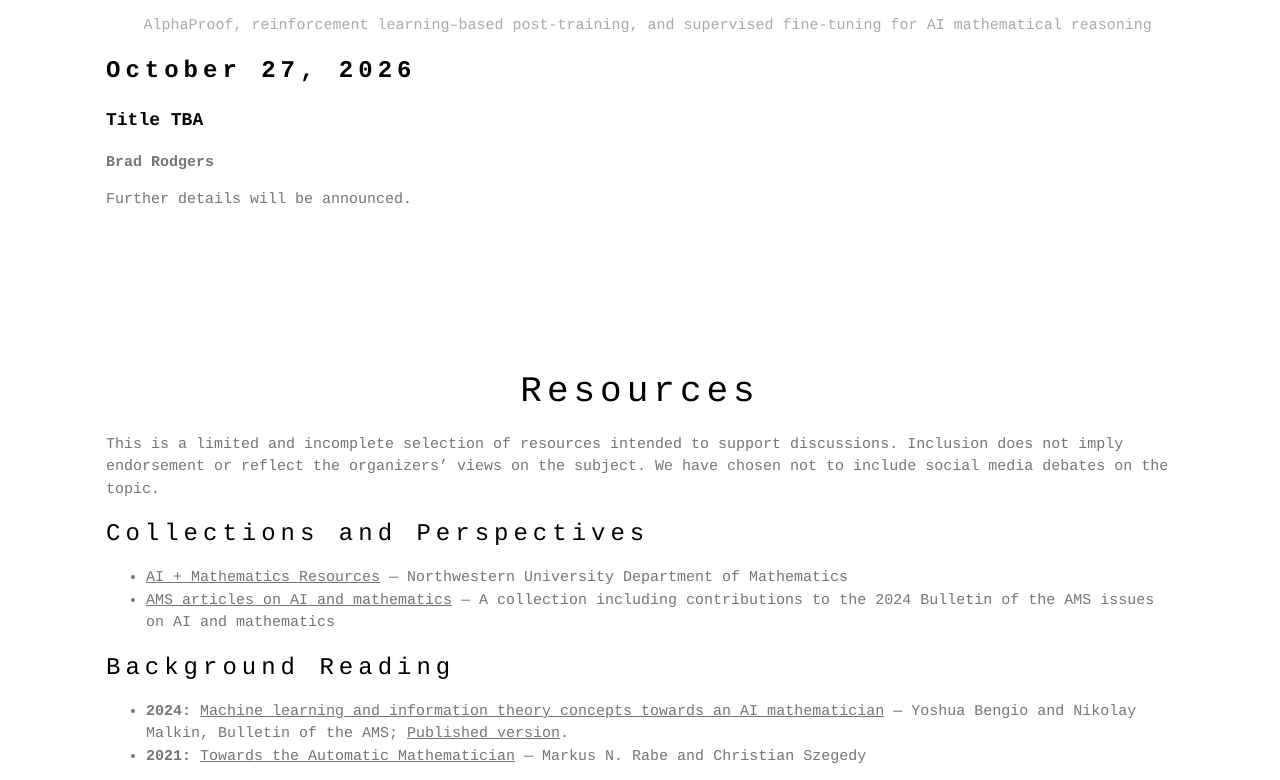
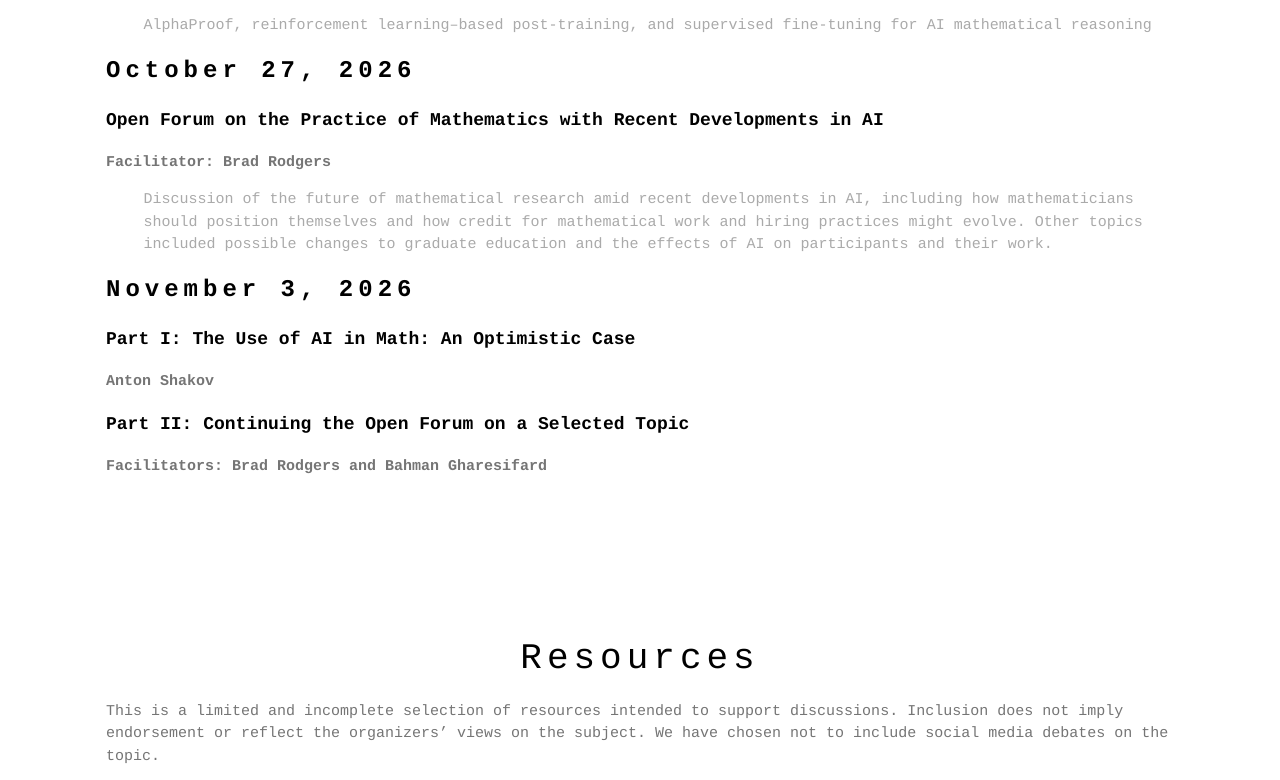
Before and after one commit to gharesifard/gharesifard.github.io, a plain HTML site: page seminar26.html in a window 1280 px wide. Shown: the part 1691-2471 px from the top of the page. Drawn offline with nearby package versions, Linux system fonts and the light colour scheme.

Commit message:
Update seminar details and add new topics

```diff
--- a/seminar26.html
+++ b/seminar26.html
@@ -79,9 +79,15 @@ h1, h2, h3, h4, h5, h6 {
     <p class="w3-medium w3-text-grey"><b>Bahman Gharesifard</b></p>
     <p class="w3-medium" style="margin-left: 2.5em; color: #aaa;">AlphaProof, reinforcement learning–based post-training, and supervised fine-tuning for AI mathematical reasoning</p>
     <h3><b>October 27, 2026</b></h3>
-    <p class="w3-large"><b>Title TBA</b></p>
-    <p class="w3-medium w3-text-grey"><b>Brad Rodgers</b></p>
-    <p class="w3-text-grey">Further details will be announced.</p>
+    <p class="w3-large"><b>Open Forum on the Practice of Mathematics with Recent Developments in AI</b></p>
+    <p class="w3-medium w3-text-grey"><b>Facilitator: Brad Rodgers</b></p>
+    <p class="w3-medium" style="margin-left: 2.5em; color: #aaa;">Discussion of the future of mathematical research amid recent developments in AI, including how mathematicians should position themselves and how credit for mathematical work and hiring practices might evolve.
+      Other topics included possible changes to graduate education and the effects of AI on participants and their work.</p>
+    <h3><b>November 3, 2026</b></h3>
+    <p class="w3-large"><b>Part I: The Use of AI in Math: An Optimistic Case</b></p>
+    <p class="w3-medium w3-text-grey"><b>Anton Shakov</b></p>
+    <p class="w3-large"><b>Part II: Continuing the Open Forum on a Selected Topic</b></p>
+    <p class="w3-medium w3-text-grey"><b>Facilitators: Brad Rodgers and Bahman Gharesifard</b></p>
   </div>
 
 <!-- Resources Section -->
@@ -105,12 +111,14 @@ h1, h2, h3, h4, h5, h6 {
     </ul>
     <h3>Mathematical Education</h3>
     <ul class="w3-text-grey">
+      <li><b>October 27, 2026:</b> <a href="https://www.ahmath.org/doctoraladvising">Preserving Our Humanity, Supporting Our Students: Doctoral Advising in Mathematics</a> — Association for Human Mathematics (AHM); recommendations on doctoral advising in the context of generative AI, including student–advisor agreements, mathematical communication, AI use disclosure, and student wellbeing.</li>
       <li><b>September 17–18, 2026:</b> <a href="https://cmsa.fas.harvard.edu/aimathphd_summit/">Summit on PhD Math Education in the Age of AI</a></li>
       <li><b>October 1, 2025:</b> <a href="https://www.youtube.com/watch?v=STTvEmBM3rg">Akshay Venkatesh: What do we tell our students about AI?</a></li>
       <li><b>February 3, 2024:</b> <a href="https://www.ams.org/about-us/CoEwhitepaper2024.pdf">Artificial Intelligence: Challenges and Opportunities in Postsecondary Mathematics Education</a> — American Mathematical Society; guidance on classroom practices, ethical use, and curriculum development.</li>
     </ul>
     <h3>Mathematical Research</h3>
     <ul class="w3-text-grey">
+      <li><b>October 5, 2026:</b> <a href="https://math.mit.edu/~etingof/futuremath.pdf">Mathematics of the Future</a> — Pavel Etingof and Slava Gerovitch; perspectives on mathematical research, graduate education, and evaluation in the age of AI, emphasizing human understanding, judgment, communication, and collaboration.</li>
       <li><b>September 28, 2026:</b> <a href="https://simons.berkeley.edu/AITCSreport?inline=">AI and TCS: The Next Six Months — Working Group Report</a> — Simons Institute, September 2026 Working Group.</li>
       <li><b>September 27, 2026:</b> <a href="https://github.com/qinz1yang/differential-geometry">Lean formalization of the Hamilton–Perelman proof of the Poincaré conjecture</a></li>
       <li><b>September 24, 2026:</b> <a href="https://iciam.org/news/26/9/24/iciam-statement-mathematics-and-artificial-intelligence">ICIAM Statement on Mathematics and Artificial Intelligence</a> — International Council for Industrial and Applied Mathematics (ICIAM).</li>
@@ -139,6 +147,13 @@ h1, h2, h3, h4, h5, h6 {
     </ul>
     <h3>Some Major AI-assisted Proofs</h3>
     <ul class="w3-text-grey">
+      <li><b>October 26, 2026:</b> <a href="https://openai.com/index/building-scientific-understanding-with-academic-communities/">Working with academic communities to build scientific understanding</a> — OpenAI announcement of three claimed results:
+        <ul>
+          <li><b>Local smoothing conjecture:</b> Claimed proof in all dimensions, also implying the Kakeya conjecture and Stein’s restriction conjecture in all dimensions.</li>
+          <li><b>Exponential Time Hypothesis (ETH):</b> Claimed disproof of this conjecture about the computational complexity of Boolean satisfiability.</li>
+          <li><b>Existence of quantum field theories:</b> Claimed rigorous existence proofs in four dimensions for quantum chromodynamics (QCD) and a unified completion of the Standard Model, including existence of pure Yang–Mills theory.</li>
+        </ul>
+      </li>
       <li><b>October 6, 2026:</b> <a href="https://github.com/openai/math">OpenAI mathematics preprints and supporting proof artifacts</a> — originally 722 preprints in a wide range of subjects, at the time of this post 719.</li>
       <li><b>October 5, 2026:</b> <a href="https://arxiv.org/pdf/2610.06783">Truly Subquadratic 3SUM and Truly Subcubic APSP via Triangles in Sparse Lopsided Graphs</a> — Josh Alman and Virginia Vassilevska Williams. Claude, an AI model developed by Anthropic, discovered the algorithm that refutes the 3SUM, APSP, and Exact Triangle hypotheses.</li>
       <li><b>September 14, 2026:</b> <a href="https://arxiv.org/pdf/2609.15979">The k-server conjecture is true</a> — Christian Coester, Elias Koutsoupias, and Marek Zbysiński.</li>
```
